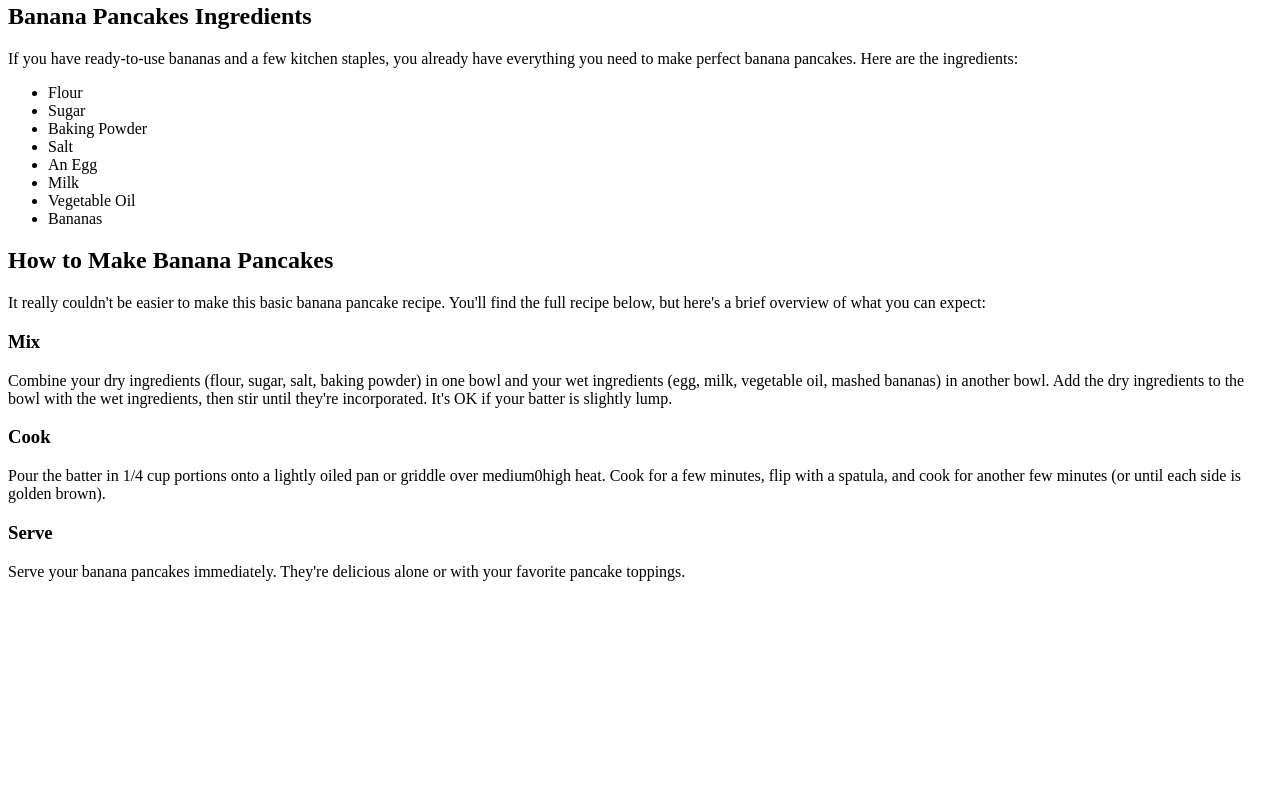
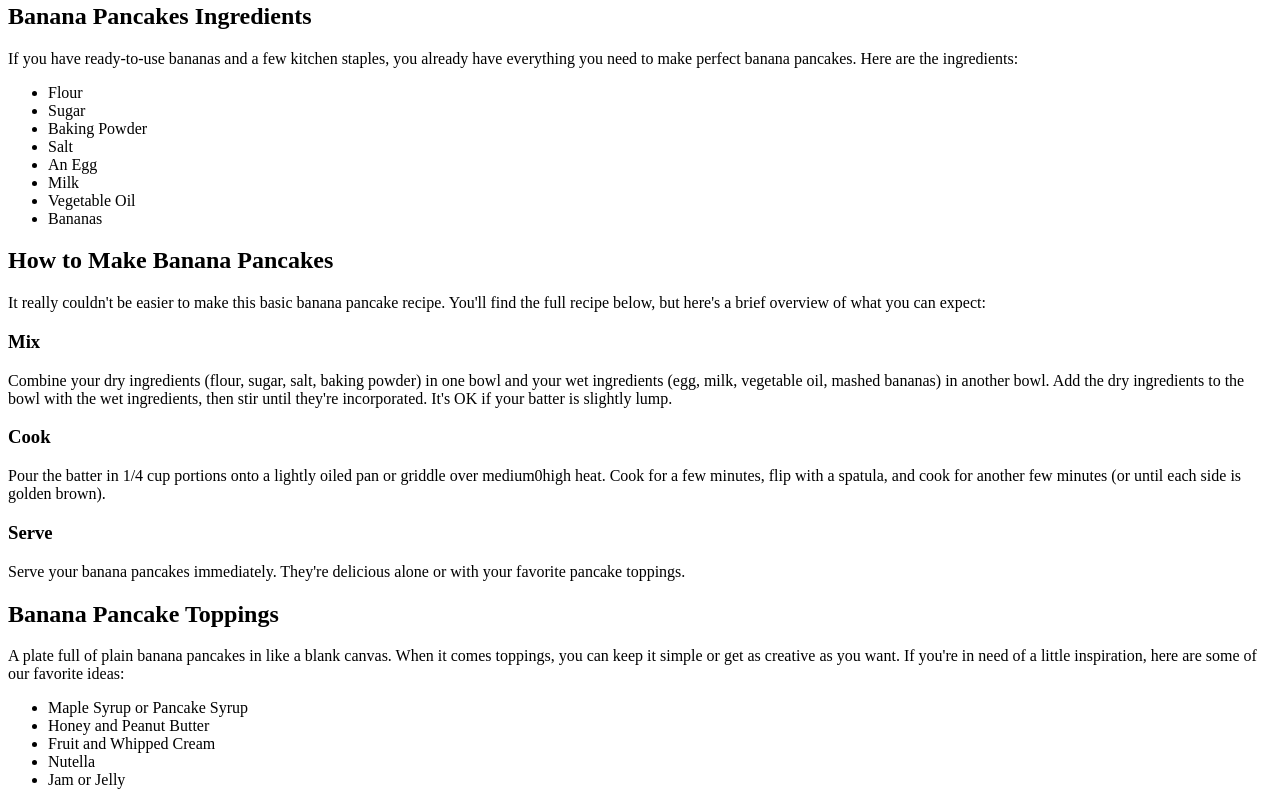
Before and after one commit to Alfredchanja/odin-recipes, a plain HTML site: page recipes/BananaPancakes.html in a window 1280 px wide. Shown: the part 504-1309 px from the top of the page. Before the commit the page ends 1101 px from the top, so only its background shows below. Drawn offline with Linux system fonts and the light colour scheme.

Commit message:
Add: "Banana Pancake Toppings"

```diff
--- a/recipes/BananaPancakes.html
+++ b/recipes/BananaPancakes.html
@@ -47,5 +47,18 @@
         <p>
             Serve your banana pancakes immediately. They're delicious alone or with your favorite pancake toppings.
         </p>
+        <h2>Banana Pancake Toppings</h2>
+        <p>
+            A plate full of plain banana pancakes in like a blank canvas.
+            When it comes toppings, you can keep it simple or get as creative as you want.
+            If you're in need of a little inspiration, here are some of our favorite ideas:
+            <ul>
+                <li>Maple Syrup or Pancake Syrup</li>
+                <li>Honey and Peanut Butter</li>
+                <li>Fruit and Whipped Cream</li>
+                <li>Nutella</li>
+                <li>Jam or Jelly</li>
+            </ul>
+        </p>
     </body>
 </html>
```
